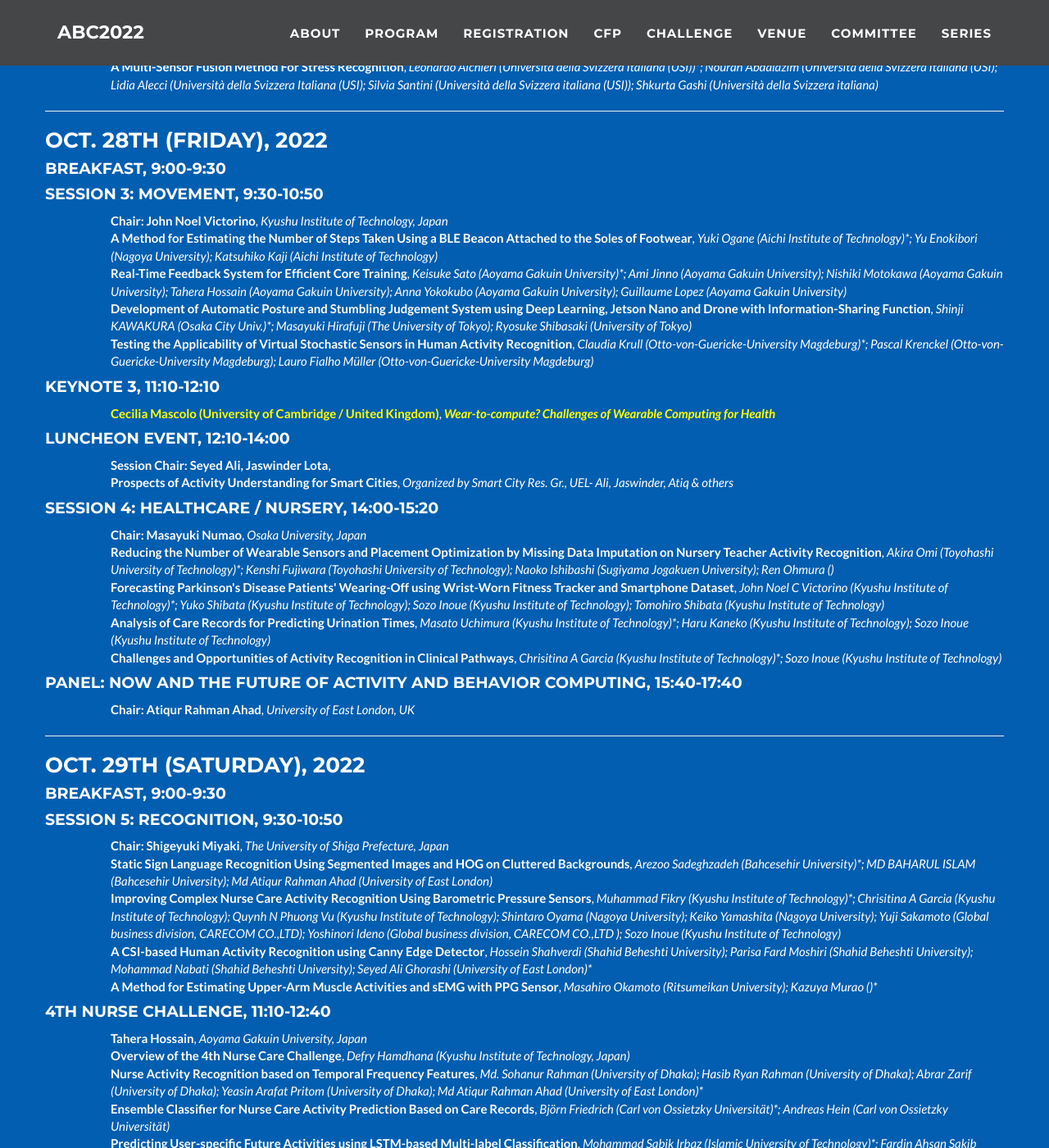
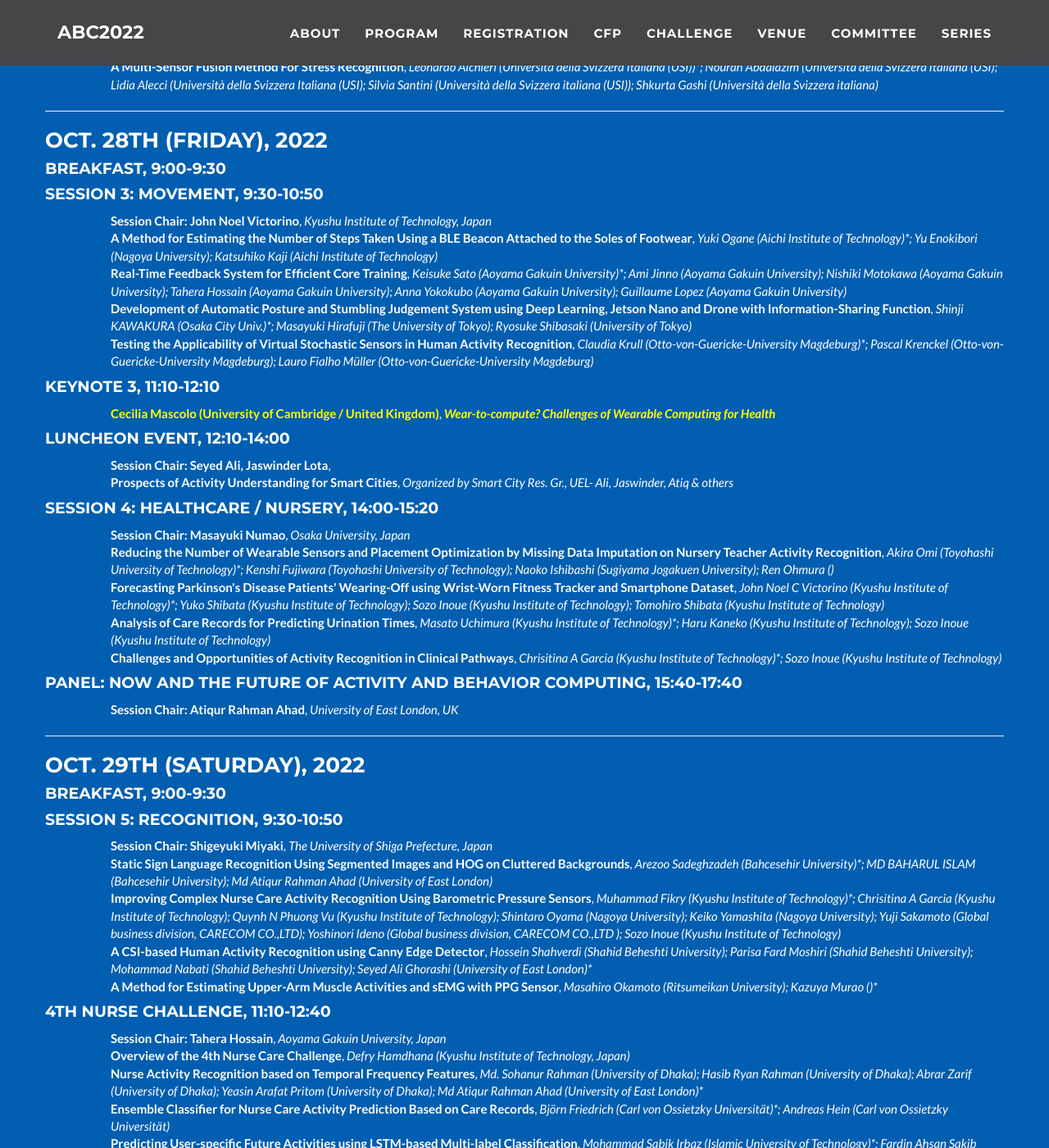
Before and after one commit to abc-research/abc-research.github.io, a Jekyll site: the page built from index.html, in a window 1280 px wide and 1400 px high, scrolled down 6644 px. Shown: the whole window at 82% size. Built offline with Jekyll 4.4.1, drawn with Linux system fonts in a browser that asks for light colours; some of the changed text lies outside the part shown.

Commit message:
Update _config.yml

```diff
--- a/_config.yml
+++ b/_config.yml
@@ -97,7 +97,7 @@ program:
       - name: "Session 1: Security / Comfort"
         time: "9:50-11:10"
         paper:
-          - title: "Chair: Stephan Sigg"
+          - title: "Session Chair: Stephan Sigg"
             authors: "Aalto University, Finland"
           - title: "Function Estimation of Multiple IoT Devices by Communication Traffic Analysis"
             authors: "Yuichi Hattori (Kyushu Institute of Technology)*; Yutaka Arakawa (Kyushu University); Sozo Inoue (Kyushu Institute of Technology)"
@@ -119,7 +119,7 @@ program:
       - name: "Session 2: Emotion"
         time: "13:30-14:50"
         paper:
-          - title: "Chair: Kazuya Murao"
+          - title: "Session Chair: Kazuya Murao"
             authors: "Ritsumeikan University, Japan"
           - title: "Optimal EEG Electrode Set for Emotion Recognition From Brain Signals: An Empirical Quest"
             authors: "Rumman Ahmed Prodhan (University of Asia Pacific); Sumya Akter (University of Asia Pacific ); Tanmoy Sarkar Pias (Virginia Tech)*; Akhtaruzzaman Adnan (UAP)"
@@ -160,7 +160,7 @@ program:
       - name: "Session 3: Movement"
         time: "9:30-10:50"
         paper:
-          - title: "Chair: John Noel Victorino"
+          - title: "Session Chair: John Noel Victorino"
             authors: "Kyushu Institute of Technology, Japan"
           - title: "A Method for Estimating the Number of Steps Taken Using a BLE Beacon Attached to the Soles of Footwear"
             authors: "Yuki Ogane (Aichi Institute of Technology)*; Yu Enokibori (Nagoya University); Katsuhiko Kaji (Aichi Institute of Technology)"
@@ -186,7 +186,7 @@ program:
       - name: "Session 4: Healthcare / Nursery"
         time: "14:00-15:20"
         paper:
-          - title: "Chair: Masayuki Numao"
+          - title: "Session Chair: Masayuki Numao"
             authors: "Osaka University, Japan"
           - title: "Reducing the Number of Wearable Sensors and Placement Optimization by Missing Data Imputation on Nursery Teacher Activity Recognition"
             authors: "Akira Omi (Toyohashi University of Technology)*; Kenshi Fujiwara (Toyohashi University of Technology); Naoko Ishibashi (Sugiyama Jogakuen University); Ren Ohmura ()"
@@ -199,7 +199,7 @@ program:
       - name: "Panel: Now and the Future of Activity and Behavior Computing"
         time: "15:40-17:40"
         paper:
-          - title: "Chair: Atiqur Rahman Ahad"
+          - title: "Session Chair: Atiqur Rahman Ahad"
             authors: "University of East London, UK"
   - date: "Oct. 29th (Saturday), 2022"
     session:
@@ -208,7 +208,7 @@ program:
       - name: "Session 5: Recognition"
         time: "9:30-10:50"
         paper:
-          - title: "Chair: Shigeyuki Miyaki"
+          - title: "Session Chair: Shigeyuki Miyaki"
             authors: "The University of Shiga Prefecture, Japan"
           - title: "Static Sign Language Recognition Using Segmented Images and HOG on Cluttered Backgrounds"
             authors: "Arezoo Sadeghzadeh (Bahcesehir University)*; MD BAHARUL ISLAM (Bahcesehir University); Md Atiqur Rahman Ahad (University of East London)"
@@ -221,7 +221,7 @@ program:
       - name: "4th Nurse Challenge"
         time: "11:10-12:40"
         paper:
-          - title: "Tahera Hossain"
+          - title: "Session Chair: Tahera Hossain"
             authors: "Aoyama Gakuin University, Japan"
           - title: "Overview of the 4th Nurse Care Challenge"
             authors: "Defry Hamdhana (Kyushu Institute of Technology, Japan)"
@@ -252,7 +252,7 @@ program:
       - name: "Position Papers"
         time: "13:40-15:10"
         paper:
-          - title: "Guillaume Lopez"
+          - title: "Session Chair: Guillaume Lopez"
             authors: "Aoyama Gakuin University, Japan"
           - title: "Technology for Recognizing Complex Human Behavior from Video and its Recognition Rule"
             authors: "Takahiro Saito (Fujitsu)*; Satoru Takahashi (Fujitsu)"
@@ -282,7 +282,7 @@ program:
       - name: "Session 6: Sports"
         time: "15:30-16:50"
         paper:
-          - title: "Chair: Ren Ohmura"
+          - title: "Session Chair: Ren Ohmura"
             authors: "Toyohashi University of Technology, Japan"
           - title: "Gait condition assessment methods for visualizing interventional expertise by means of posture detection"
             authors: "Akinori Kunishima (Shizuoka University)*; Koki Suzuki (Shizuoka University); Atsushi Omata (Shizuoka University); Shogo Ishikawa (Shizuoka University); Shinya Kiriyama (Shizuoka University)"
```
